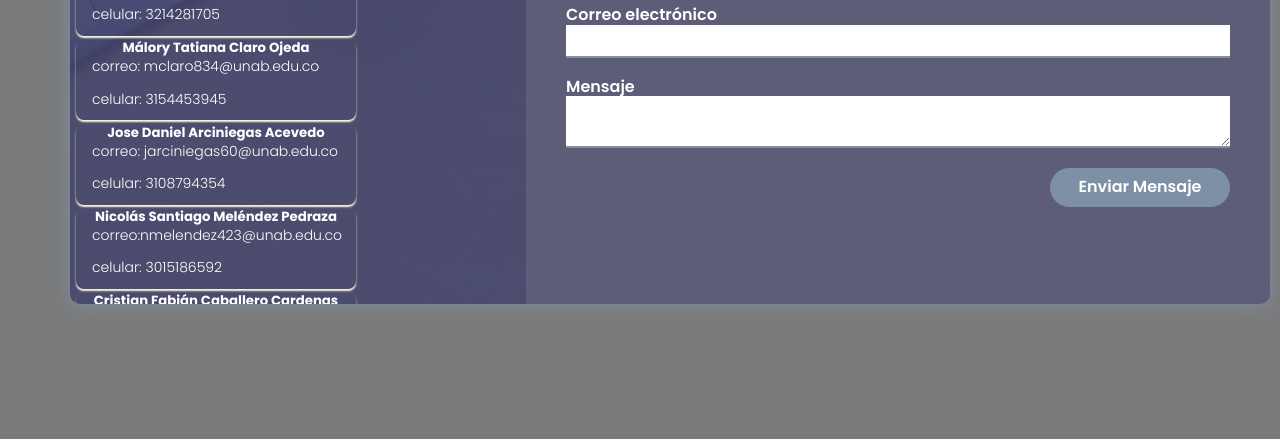
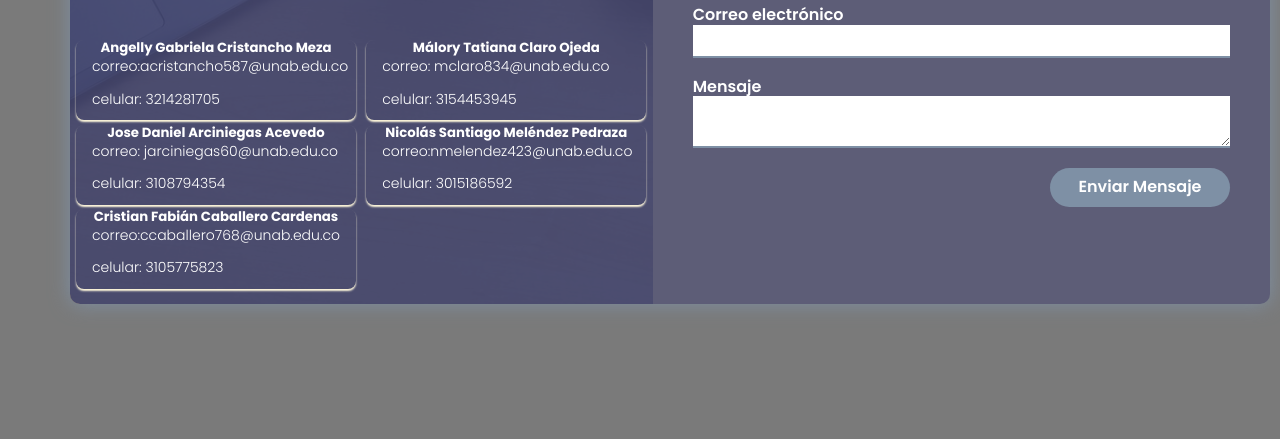
Before and after one commit to AngellyC07/AngellyC07.github.io, a plain HTML site: page index.html in a window 1280 px wide. Shown: the part 361-800 px from the top of the page. Drawn offline with Linux system fonts and the light colour scheme.

Commit message:
Update estilos.css

```diff
--- a/css/estilos.css
+++ b/css/estilos.css
@@ -97,7 +97,7 @@ body {
     opacity: 0.9;
 }
 .contact_info{
-    width: 38%;
+    width: 60%;
     position: relative;
 
     display: flex;
```
